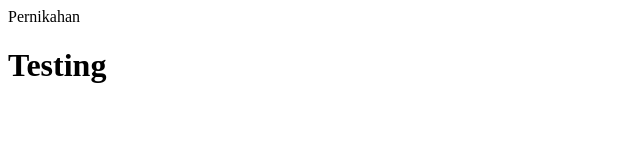
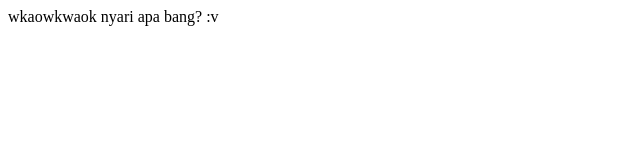
Before and after one commit to Sibobby/neomoon.github.io, a plain HTML site: page index.html in a window 1280 px wide. Shown: the whole page, without its empty margins (0-640 px from the left). Drawn offline with Linux system fonts and the light colour scheme.

Commit message:
Update index.html

```diff
--- a/index.html
+++ b/index.html
@@ -1,7 +1,6 @@
 <html>
   <title>Undangan Pernikahan</title>
-<head>Pernikahan</head>
+<head>wkaowkwaok nyari apa bang? :v</head>
 <body>
-  <h1>Testing</h1>
 </body>
 </html>
```
